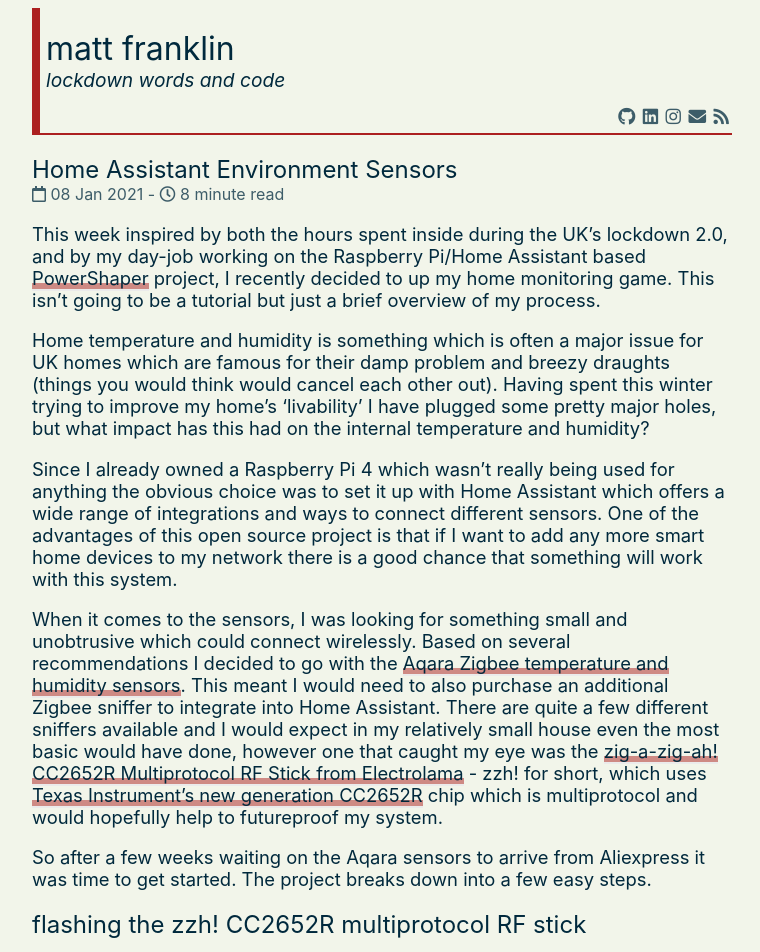
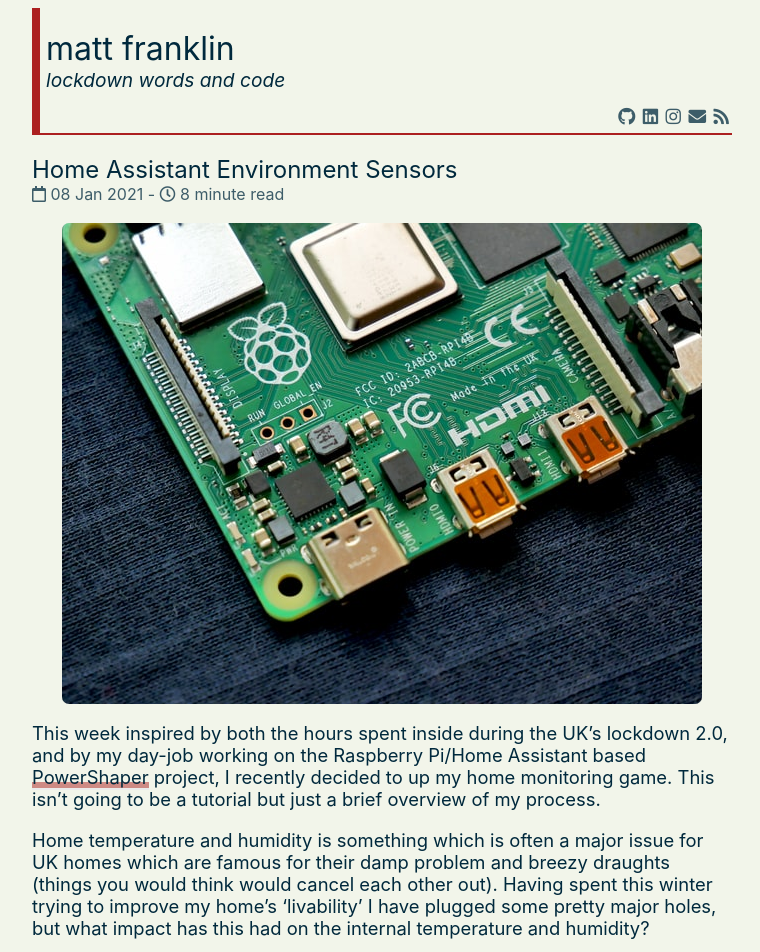
Before and after one commit to mafranklin/mfranklin-website, a Jekyll site: the page built from _posts/2021-01-08-home-assistant-environment-monitoring.md, in a window 1280 px wide. Shown: the top 952 px of the page, without its empty margins (258-1018 px from the left). Built offline with Jekyll 4.4.1, drawn with Linux system fonts in a browser that asks for light colours; nearby versions of some CDN libraries; comment, search, counter and statistics services are not loaded.

Commit message:
Added raspberry pi image to home assistant blog

```diff
--- a/_posts/2021-01-08-home-assistant-environment-monitoring.md
+++ b/_posts/2021-01-08-home-assistant-environment-monitoring.md
@@ -2,7 +2,9 @@
 layout: post
 title: 'Home Assistant Environment Sensors'
 categories: code
+image: /assets/img/raspberrypi/raspberrypi.jpg
 ---
+![Raspberry Pi](/assets/img/raspberrypi/raspberrypi.jpg)
 
 This week inspired by both the hours spent inside during the UK's lockdown 2.0, and by my day-job working on the Raspberry Pi/Home Assistant based [PowerShaper](https://powershaper.io) project, I recently decided to up my home monitoring game. This isn't going to be a  tutorial but just a brief overview of my process.
 
```
Also changed, not shown: _posts/2021-01-22-2021-reading-list.md (line endings or trailing spaces), assets/img/raspberrypi/raspberrypi.jpg (added).
